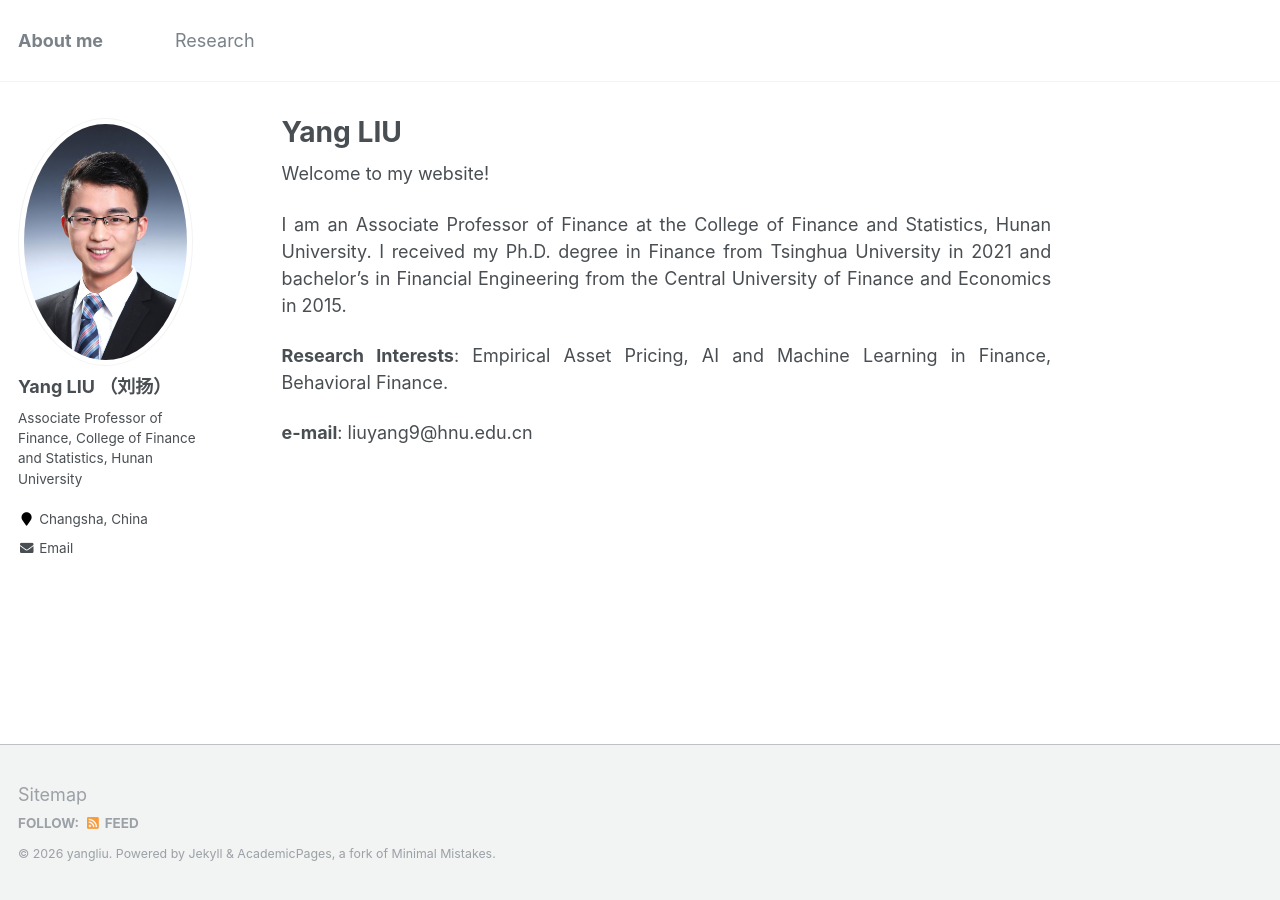
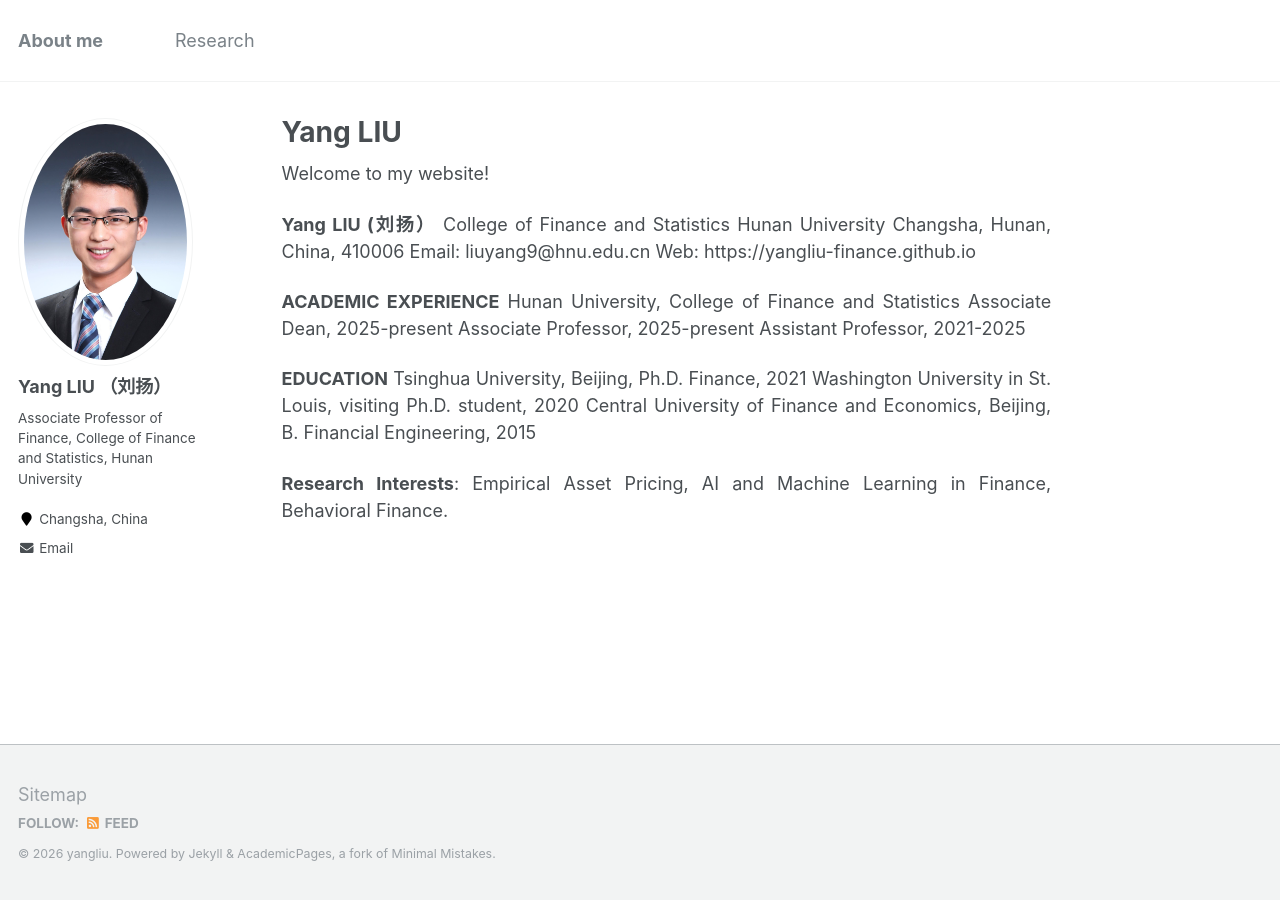
Before and after one commit to yangliu-finance/yangliu-finance.github.io, a Jekyll site: the page built from _pages/about.md, in a window 1280 px wide. Built offline with Jekyll 4.4.1, drawn with Linux system fonts in a browser that asks for light colours.

Commit message:
Update about.md

```diff
--- a/_pages/about.md
+++ b/_pages/about.md
@@ -10,10 +10,22 @@ redirect_from:
 
 Welcome to my website!
 
-I am an Associate Professor of Finance at the College of Finance and Statistics, Hunan University.
-I received my Ph.D. degree in Finance from Tsinghua University in 2021 and bachelor's in Financial Engineering from the Central University of Finance and Economics in 2015.
+**Yang LIU (刘扬）**
+College of Finance and Statistics
+Hunan University
+Changsha, Hunan, China, 410006
+Email: liuyang9@hnu.edu.cn
+Web: https://yangliu-finance.github.io
+
+**ACADEMIC EXPERIENCE**
+Hunan University, College of Finance and Statistics
+    Associate Dean, 2025-present
+    Associate Professor, 2025-present
+    Assistant Professor, 2021-2025
+
+**EDUCATION**
+Tsinghua University, Beijing, Ph.D. Finance, 2021
+Washington University in St. Louis, visiting Ph.D. student, 2020
+Central University of Finance and Economics, Beijing, B. Financial Engineering, 2015
 
 **Research Interests**: Empirical Asset Pricing, AI and Machine Learning in Finance, Behavioral Finance.
-
-
-**e-mail**: liuyang9@hnu.edu.cn
```
